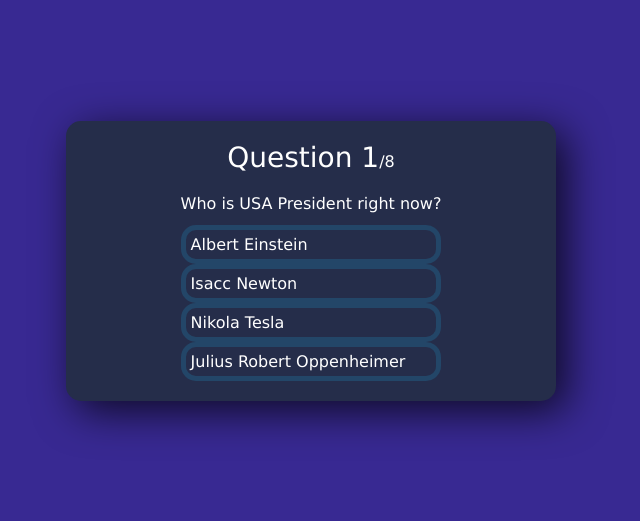
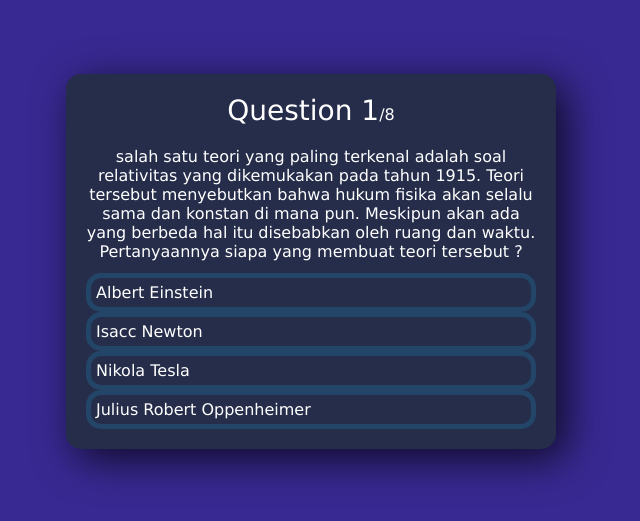
Before and after one commit to Rayyks/quiz-app, a React (Vite) app: page / in a window 1280 px wide. Shown: the part 139-660 px from the top of the page, without its empty margins (329-969 px from the left). Built offline with nearby package versions, Linux system fonts and the light colour scheme.

Commit message:
update pertanyaan
Signed-off-by: rayyks <rayydna14@gmail.com>

```diff
--- a/src/App.jsx
+++ b/src/App.jsx
@@ -6,7 +6,8 @@ import Loading from "./Loading";
 function App() {
   const questions = [
     {
-      questionText: "Who is USA President right now?",
+      questionText:
+        " salah satu teori yang paling terkenal adalah soal relativitas yang dikemukakan pada tahun 1915. Teori tersebut menyebutkan bahwa hukum fisika akan selalu sama dan konstan di mana pun. Meskipun akan ada yang berbeda hal itu disebabkan oleh ruang dan waktu. Pertanyaannya siapa yang membuat teori tersebut ?",
       answerOptions: [
         { answerText: "Albert Einstein", isCorrect: true },
         { answerText: "Isacc Newton", isCorrect: false },
@@ -15,7 +16,7 @@ function App() {
       ],
     },
     {
-      questionText: "Who is CEO of Tesla?",
+      questionText: "Siapa CEO dari Tesla?",
       answerOptions: [
         { answerText: "Elon Must", isCorrect: false },
         { answerText: "Elon Musk", isCorrect: true },
@@ -24,7 +25,7 @@ function App() {
       ],
     },
     {
-      questionText: "The iPhone was created by which company?",
+      questionText: "Iphone di buat oleh perusahaan ?",
       answerOptions: [
         { answerText: "Apple Inc", isCorrect: true },
         { answerText: "Intel", isCorrect: false },
@@ -33,7 +34,7 @@ function App() {
       ],
     },
     {
-      questionText: "What is 9 + 10?",
+      questionText: "Berapa hasil dari 9 + 10?",
       answerOptions: [
         { answerText: "11", isCorrect: false },
         { answerText: "17", isCorrect: false },
```
